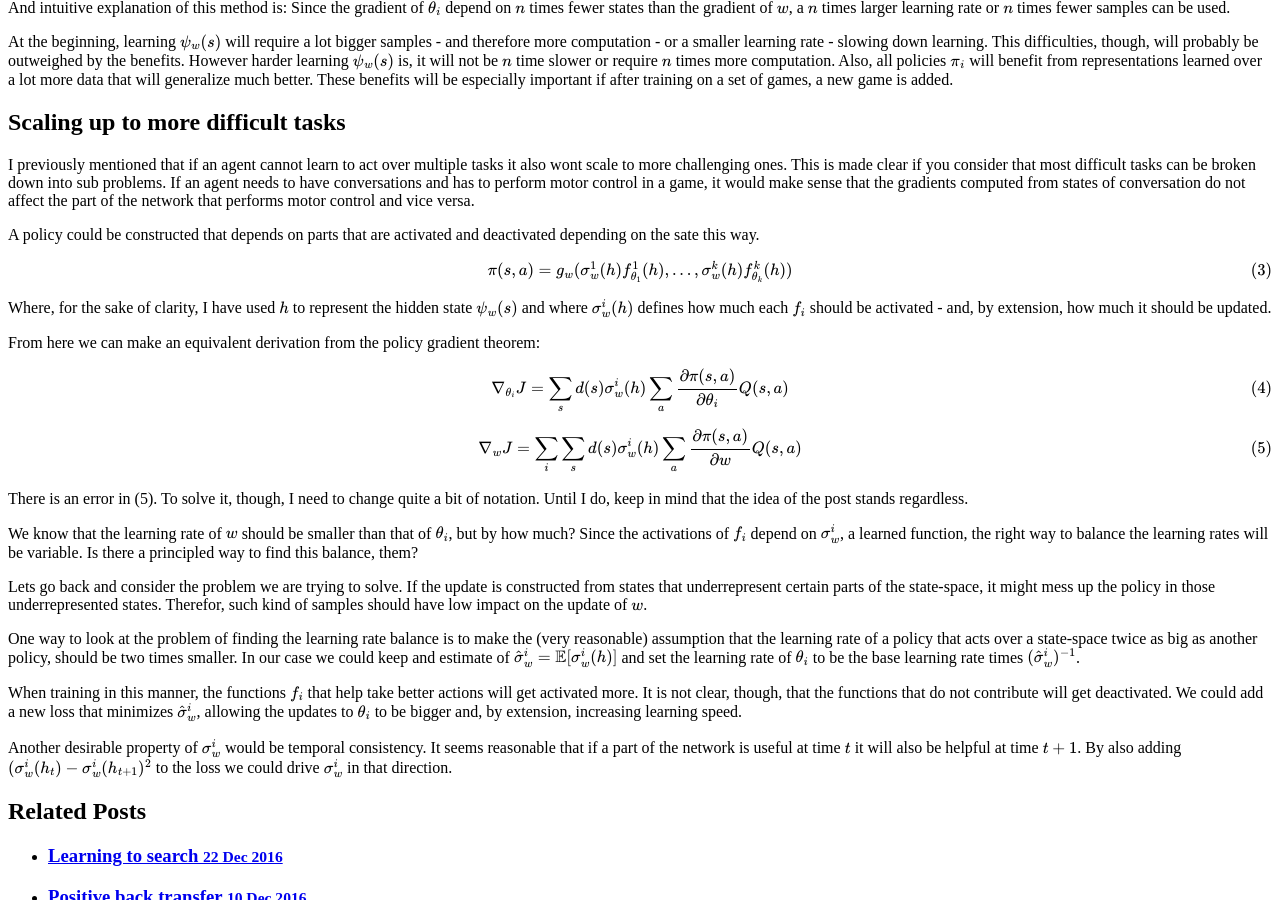
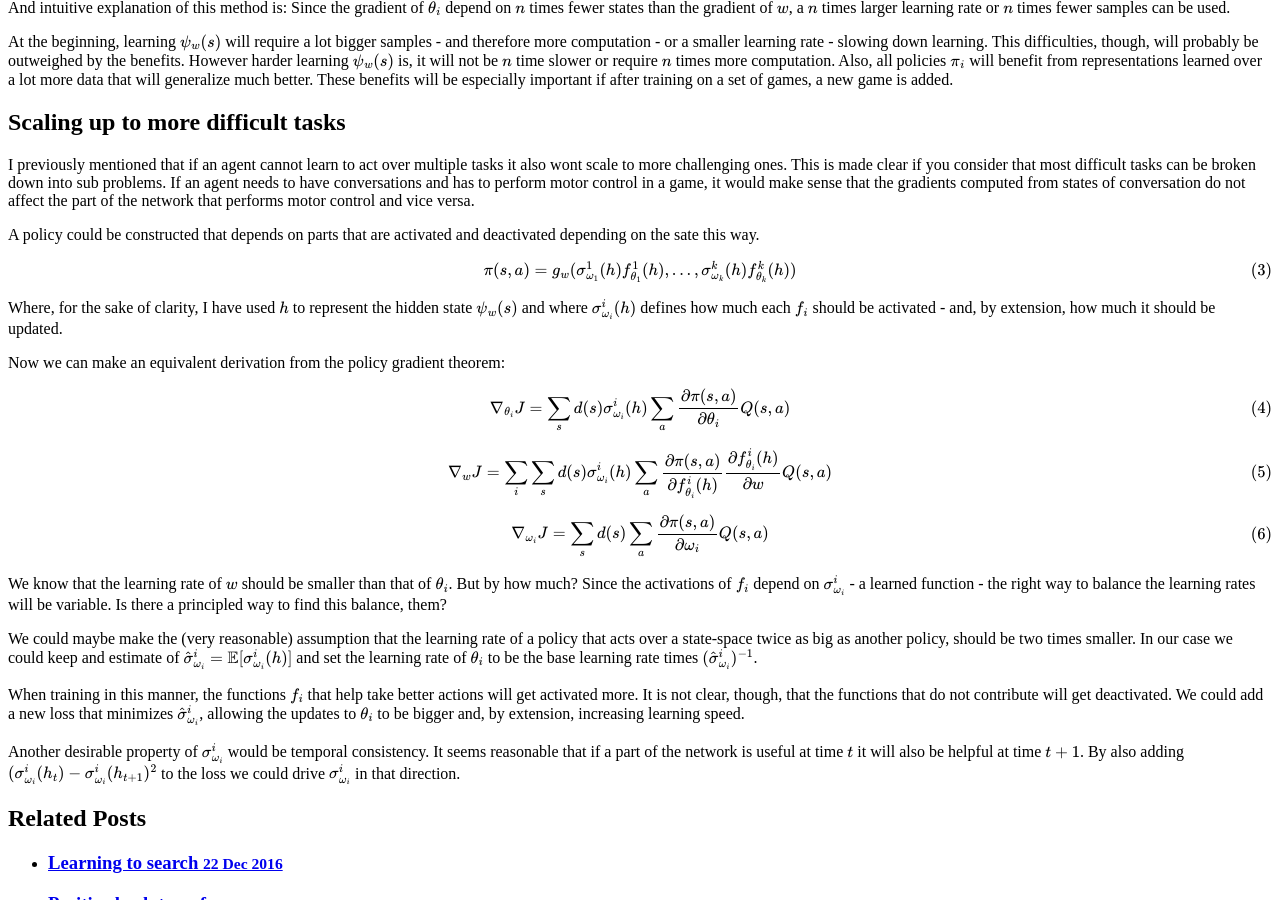
Before and after one commit to cgel/cgel.github.io, a Jekyll site: the page built from _posts/2017-1-17-scaling_up_deep_rl.md, in a window 1280 px wide and 900 px high, scrolled down 650 px. Built offline with Jekyll 4.4.1, drawn with Linux system fonts in a browser that asks for light colours; nearby versions of some CDN libraries; formulas are drawn with MathJax 3.

Commit message:
fix error in scaling up deep rl

```diff
--- a/_posts/2017-1-17-scaling_up_deep_rl.md
+++ b/_posts/2017-1-17-scaling_up_deep_rl.md
@@ -28,27 +28,22 @@ I previously mentioned that if an agent cannot learn to act over multiple tasks
 
 A policy could be constructed that depends on parts that are activated and deactivated depending on the sate this way.
 
-$$\pi(s,a) = g_w(\sigma^1_w(h) f^1_{\theta_1}(h),..., \sigma^k_w(h) f^k_{\theta_k}(h))$$
+$$\pi(s,a) = g_w(\sigma^1_{\omega_1}(h) f^1_{\theta_1}(h),..., \sigma^k_{\omega_k}(h) f^k_{\theta_k}(h))$$
 
-Where, for the sake of clarity, I have used $$h$$ to represent the hidden state $$ \psi_w(s) $$ and where $$\sigma^i_w(h)$$ defines how much each $$f_i$$ should be activated - and, by extension, how much it should be updated.
+Where, for the sake of clarity, I have used $$h$$ to represent the hidden state $$ \psi_w(s) $$ and where $$\sigma^i_{\omega_i}(h)$$ defines how much each $$f_i$$ should be activated - and, by extension, how much it should be updated.
 
-From here we can make an equivalent derivation from the policy gradient theorem:
+Now we can make an equivalent derivation from the policy gradient theorem:
 
-$$ \nabla_{\theta_i} J = \sum_s d(s) \sigma^i_w(h) \sum_{a} \frac{\partial \pi(s,a)}{\partial \theta_i} Q(s,a) $$
+$$ \nabla_{\theta_i} J = \sum_s d(s) \sigma^i_{\omega_i}(h) \sum_{a} \frac{\partial \pi(s,a)}{\partial \theta_i} Q(s,a) $$
 
-$$ \nabla_{w} J = \sum_{i} \sum_s d(s) \sigma^i_w(h) \sum_{a} \frac{\partial \pi(s,a)}{\partial w} Q(s,a) $$
+$$ \nabla_{w} J = \sum_{i} \sum_s d(s) \sigma^i_{\omega_i}(h) \sum_{a} \frac{\partial \pi(s,a)}{\partial f^i_{\theta_i}(h)} \frac{\partial f^i_{\theta_i}(h)}{\partial w}Q(s,a) $$
 
-<p class="message">
-There is an error in (5). To solve it, though, I need to change quite a bit of notation. Until I do, keep in mind that the idea of the post stands regardless.
-</p>
+$$ \nabla_{\omega_i} J = \sum_s d(s) \sum_{a} \frac{\partial \pi(s,a)}{\partial \omega_i} Q(s,a) $$
 
+We know that the learning rate of $$w$$ should be smaller than that of $$\theta_i$$. But by how much? Since the activations of $$f_i$$ depend on $$\sigma^i_{\omega_i}$$ - a learned function - the right way to balance the learning rates will be variable. Is there a principled way to find this balance, them?
 
-We know that the learning rate of $$w$$ should be smaller than that of $$\theta_i$$, but by how much? Since the activations of $$f_i$$ depend on $$\sigma^i_w$$, a learned function, the right way to balance the learning rates will be variable. Is there a principled way to find this balance, them?
+We could maybe make the (very reasonable) assumption that the learning rate of a policy that acts over a state-space twice as big as another policy, should be two times smaller. In our case we could keep and estimate of $$\hat{\sigma}^i_{\omega_i} = \mathrm{\mathop{\mathbb{E}}}[\sigma^i_{\omega_i}(h)]$$ and set the learning rate of $$\theta_i$$ to be the base learning rate times $$(\hat{\sigma}^i_{\omega_i})^{-1}$$.
 
-Lets go back and consider the problem we are trying to solve. If the update is constructed from states that underrepresent certain parts of the state-space, it might mess up the policy in those underrepresented states. Therefor, such kind of samples should have low impact on the update of $$w$$.
+When training in this manner, the functions $$f_i$$ that help take better actions will get activated more. It is not clear, though, that the functions that do not contribute will get deactivated. We could add a new loss that minimizes $$\hat{\sigma}^i_{\omega_i}$$, allowing the updates to $$\theta_i$$ to be bigger and, by extension, increasing learning speed.
 
-One way to look at the problem of finding the learning rate balance is to make the (very reasonable) assumption that the learning rate of a policy that acts over a state-space twice as big as another policy, should be two times smaller. In our case we could keep and estimate of $$\hat{\sigma}^i_w = \mathrm{\mathop{\mathbb{E}}}[\sigma^i_w(h)]$$ and set the learning rate of $$\theta_i$$ to be the base learning rate times $$(\hat{\sigma}^i_w)^{-1}$$.
-
-When training in this manner, the functions $$f_i$$ that help take better actions will get activated more. It is not clear, though, that the functions that do not contribute will get deactivated. We could add a new loss that minimizes $$\hat{\sigma}^i_w$$, allowing the updates to $$\theta_i$$ to be bigger and, by extension, increasing learning speed.
-
-Another desirable property of $$\sigma^i_w$$ would be temporal consistency. It seems reasonable that if a part of the network is useful at time $$t$$ it will also be helpful at time $$t+1$$. By also adding $$(\sigma^i_w(h_t)-\sigma^i_w(h_{t+1})^2$$ to the loss we could drive $$\sigma^i_w$$ in that direction.
+Another desirable property of $$\sigma^i_{\omega_i}$$ would be temporal consistency. It seems reasonable that if a part of the network is useful at time $$t$$ it will also be helpful at time $$t+1$$. By also adding $$(\sigma^i_{\omega_i}(h_t)-\sigma^i_{\omega_i}(h_{t+1})^2$$ to the loss we could drive $$\sigma^i_{\omega_i}$$ in that direction.
```
